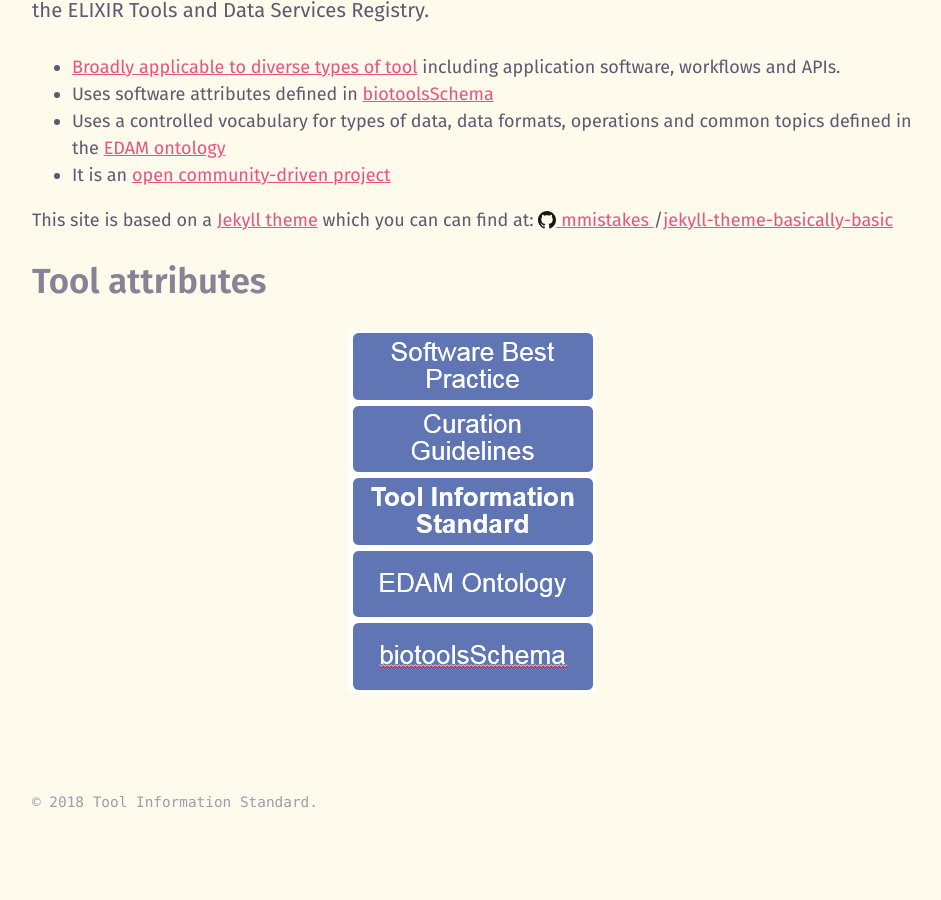
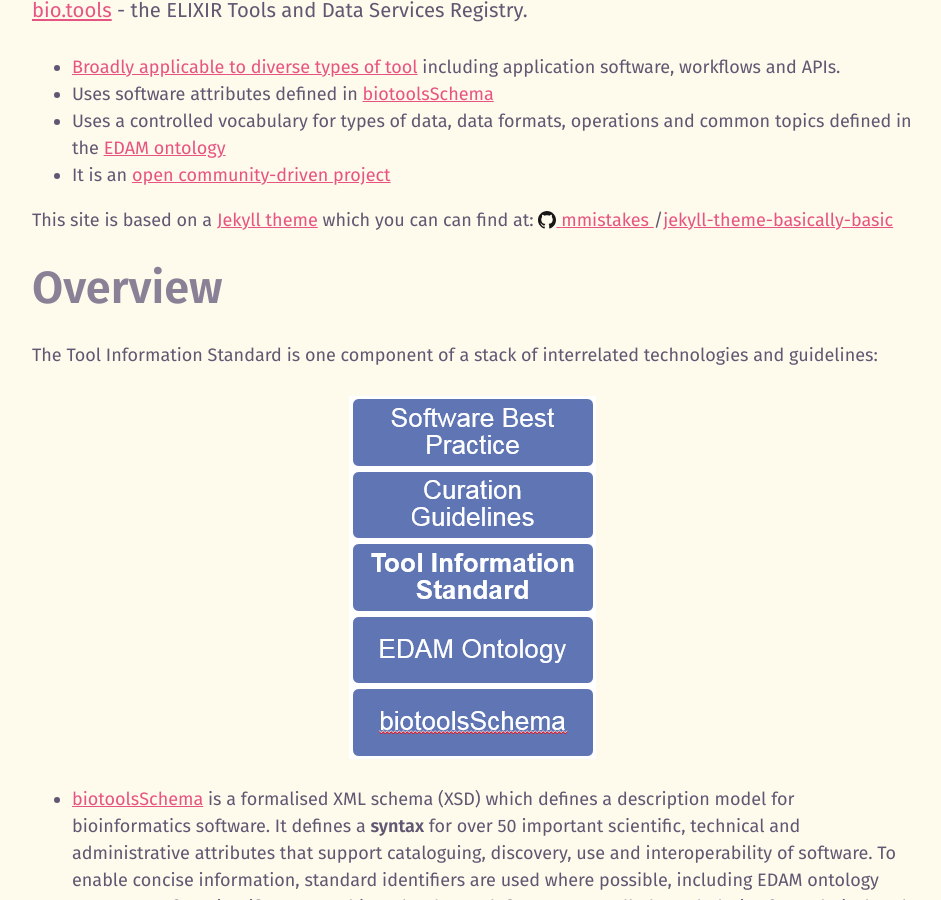
Before and after one commit to bio-tools/Tool-Information-Standards, a Jekyll site: the page built from docs/about.md, in a window 1280 px wide and 900 px high, scrolled down 408 px. Shown: the whole window, without its empty margins (40-981 px from the left). Built offline with Jekyll 4.4.1, drawn with Linux system fonts in a browser that asks for light colours; a script that is not in the unit is left out; comment, search, counter and statistics services are not loaded; before the commit the page ends 1248 px from its top, so only the background shows below that; some of the changed text lies outside the part shown.

Commit message:
overview of stack of technology / guidelines

```diff
--- a/docs/about.md
+++ b/docs/about.md
@@ -3,7 +3,7 @@ title: "About"
 layout: about
 ---
 
-An **information standard** for the desription of bioinformatics software tools, that defines software attributes that must be defined within a 5-tier scale of completeness and quality.  It is based on [biotoolsSchema](https://github.com/bio-tools/biotoolsschema) and the [EDAM ontology](https://github.com/edamontology/edamontology). The standard is being adopted by [bio.tools](https://bio.tools) - the ELIXIR Tools and Data Services Registry.
+An **information standard** for the desription of bioinformatics software tools, that lists software attributes that must be specified within a 5-tier scale of description completeness and quality.  It is based on [biotoolsSchema](https://github.com/bio-tools/biotoolsschema) and the [EDAM ontology](https://github.com/edamontology/edamontology). The standard is being adopted by [bio.tools](https://bio.tools) - the ELIXIR Tools and Data Services Registry.
 
 - [Broadly applicable to diverse types of tool](#tooltypes) including application software, workflows and APIs.
 - Uses software attributes defined in [biotoolsSchema](https://github.com/bio-tools/biotoolsschema)
@@ -12,5 +12,13 @@ An **information standard** for the desription of bioinformatics software tools,
 
 This site is based on a [Jekyll theme](https://jekyllrb.com/docs/themes/) which you can can find at: {% include icon-github.html username="mmistakes" %}/[jekyll-theme-basically-basic](https://github.com/mmistakes/jekyll-theme-basically-basic)
 
-## Tool attributes
+# Overview
+The Tool Information Standard is one component of a stack of interrelated technologies and guidelines:
+
 ![technology-stack]({{site.url}}/assets/images/technology_stack.png){: .align-center}
+
+- [biotoolsSchema](https://github.com/bio-tools/biotoolsschema) is a formalised XML schema (XSD) which defines a description model for bioinformatics software. It defines a **syntax** for over 50 important scientific, technical and administrative attributes that support cataloguing, discovery, use and interoperability of software. To enable concise information, standard identifiers are used where possible, including EDAM ontology concept IDs for scientific aspects. biotoolsSchema defines 15 controlled vocabularies for technical tool aspects such as programming language and license.
+- [EDAM ontology](https://github.com/edamontology/edamontology) is a comprehensive ontology of well-established, familiar concepts that are prevalent within bioinformatics and computational biology. It defines the **semantics** - a controlled vocabulary - for describing software in terms of types of input and output *data* and data *identifiers*, supported data *formats*, *operations* and *topics*.
+- [Tool Information Standard](http://github.com/bio-tools/tool-Information-Standard) lists software attributes that must be specified within a 5-tier scale of description completeness and quality. It provides a practical framework and metrics for description of individual tools, and the curation of collections such as [bio.tools](https://bio.tools).
+- [Curation Guidelines](http://biotools.readthedocs.io/en/latest/curators_guide.html) describe conventions for *how* each attribute should be specified when registering a tool in bio.tools.  These human-readable and user-friendly guidelines provide information that goes beyond syntax and semantics provided by biotoolsSchema and EDAM.
+- *Software Best Practice* can be abstracted from the Curation Guidelines, for example, general recommndations for software description / documentation in contexts other than bio.tools.
```
